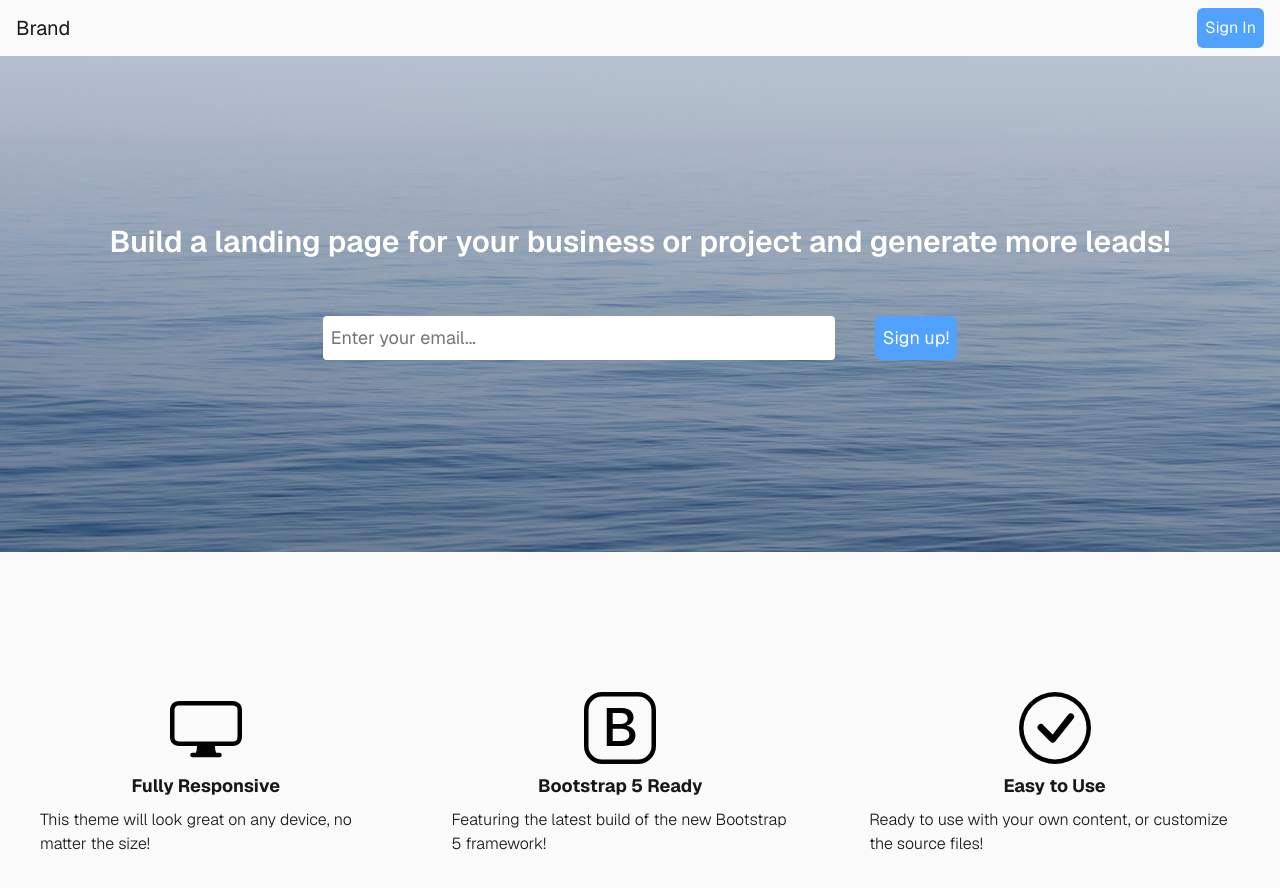
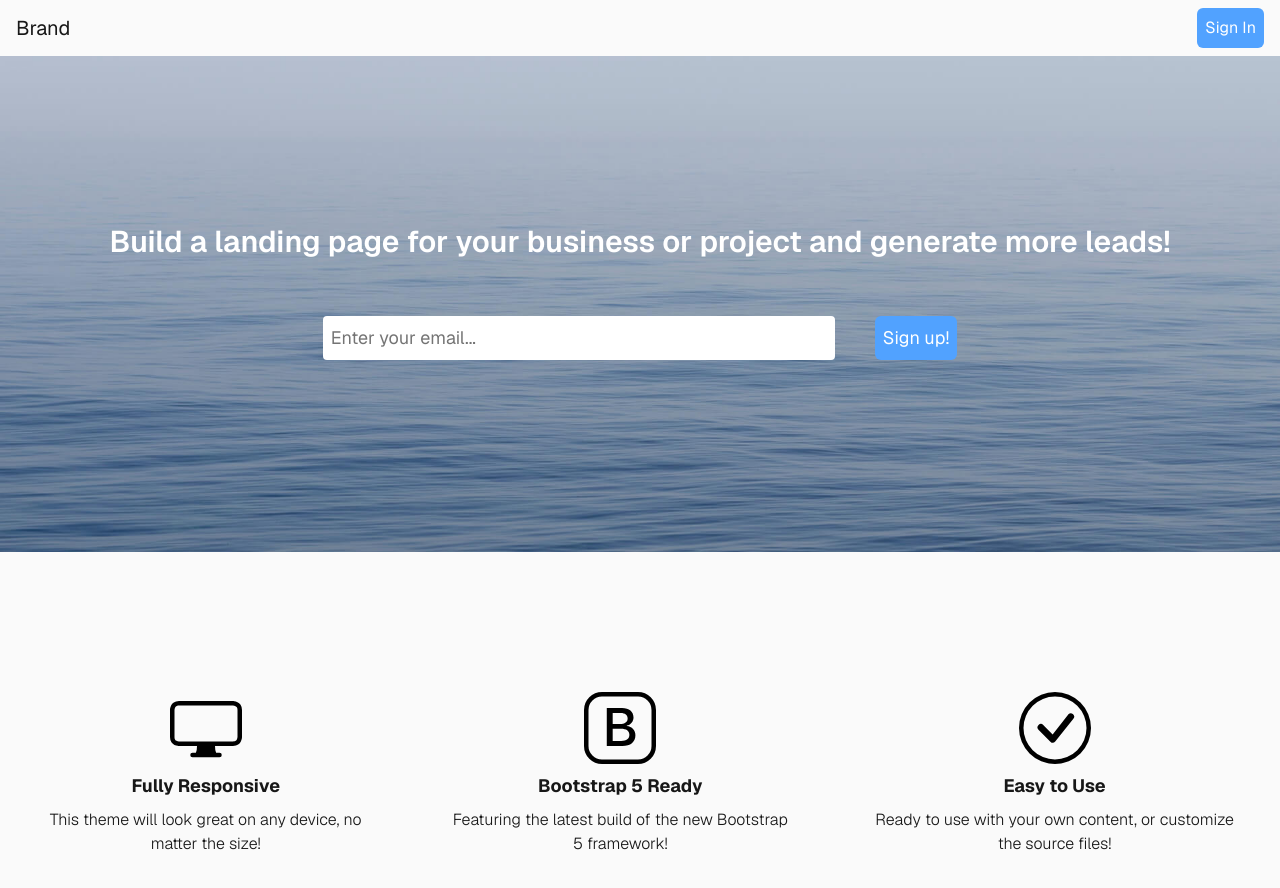
Before and after one commit to Jas-creator-31/bootstrap-studio-landing-page, a Next.js app: page / in a window 1280 px wide. Shown: the top 888 px of the page. Built offline with nearby package versions, Linux system fonts and the light colour scheme.

Commit message:
fix: made text align center

```diff
--- a/src/app/components/Preview.tsx
+++ b/src/app/components/Preview.tsx
@@ -28,7 +28,7 @@ export default function Preview({Icon, heading, peragraph}: Props) {
         className="text-lg font-bold"
       >{heading}</h1>
       <p // text
-        className="text-wrap font-light"
+        className="text-center text-wrap font-light"
       >{peragraph}</p>
     </div>
   )
```
